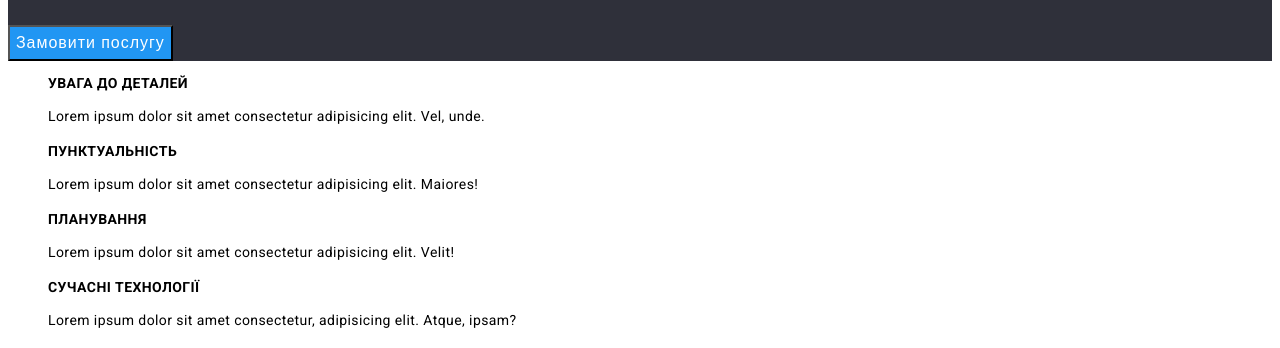
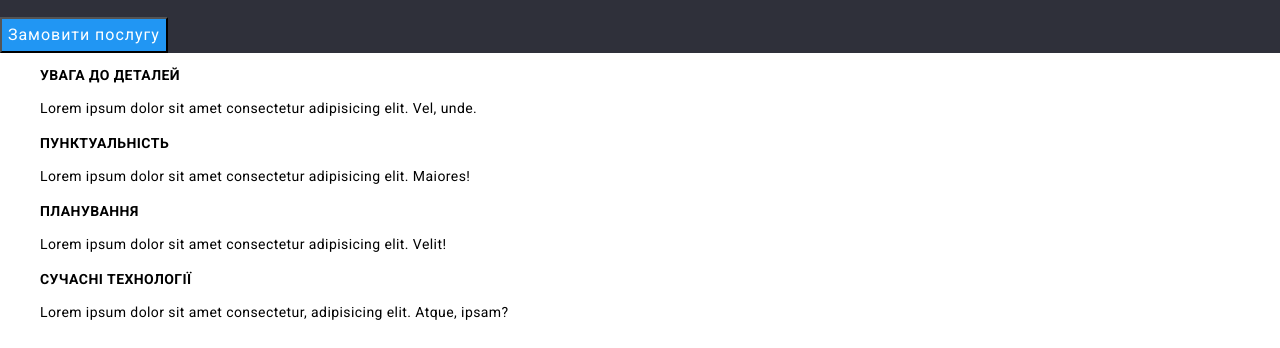
Before and after one commit to Antooon32/WebStudio, a plain HTML site: page index.html in a window 1280 px wide. Shown: the part 254-602 px from the top of the page. Drawn offline with nearby package versions, Linux system fonts and the light colour scheme.

Commit message:
Update index.html

```diff
--- a/index.html
+++ b/index.html
@@ -7,6 +7,9 @@
 
     <link rel="preconnect" href="https://fonts.googleapis.com">
     <link rel="preconnect" href="https://fonts.gstatic.com" crossorigin>
+
+    <link rel="stylesheet" href="https://cdnjs.cloudflare.com/ajax/libs/modern-normalize/1.0.0/modern-normalize.min.css"/>
+
     <link href="https://fonts.googleapis.com/css2?family=Raleway:ital,wght@0,100..900;1,100..900&family=Roboto:ital,wght@0,100..900;1,100..900&display=swap" rel="stylesheet">
 
     <link rel="stylesheet" href="./css/style.css">
```
